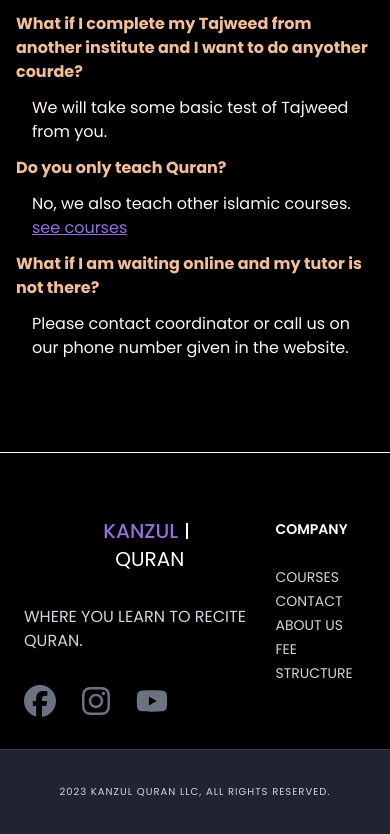
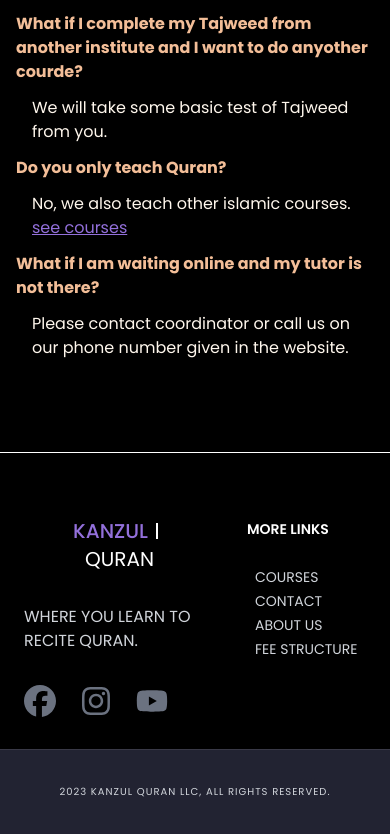
Before and after one commit to Bilalkhan4086/learn_quran, a Next.js app: page / in a window 390 px wide. Shown: the part 3661-4495 px from the top of the page. Built offline with nearby package versions, Linux system fonts and the light colour scheme.

Commit message:
fix the button responsive issue

```diff
--- a/components/Layouts/Footer/index.tsx
+++ b/components/Layouts/Footer/index.tsx
@@ -39,7 +39,7 @@
       </h2>
       <div className="mx-auto max-w-7xl px-6 pt-16 sm:pt-24 lg:px-8 lg:pt-10">
         <div className="flex justify-between">
-          <div className="space-y-8 ">
+          <div className="space-y-8 mr-8">
             <Logo />
             <p className="uppercase text-lg max-[570px]:text-[16px] leading-6 text-gray-300">
               Where you learn to recite Quran.
@@ -61,9 +61,9 @@
             <div className="md:grid md:grid-cols-2 md:gap-8">
               <div>
                 <h3 className="text-sm uppercase font-semibold leading-6 text-white">
-                  Company
+                  More Links
                 </h3>
-                <ul role="list" className="mt-6">
+                <ul role="list" className="mt-6 ml-2 min-w-[111px]">
                   {navigation.company.map((item) => (
                     <li key={item.name}>
                       <a
```
